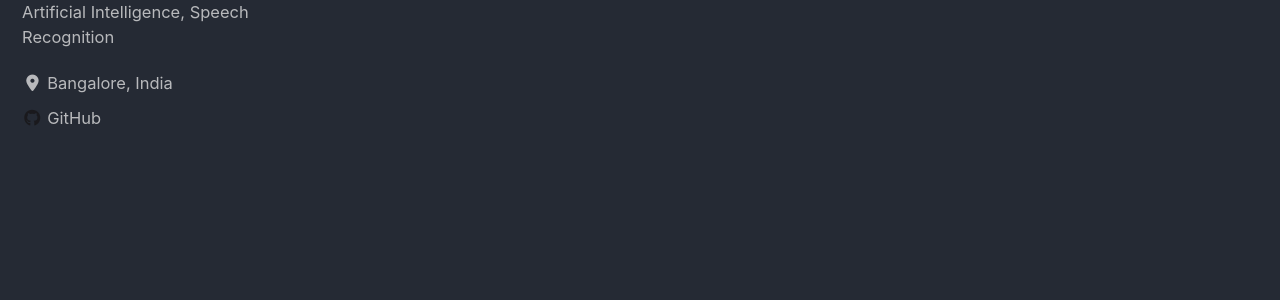
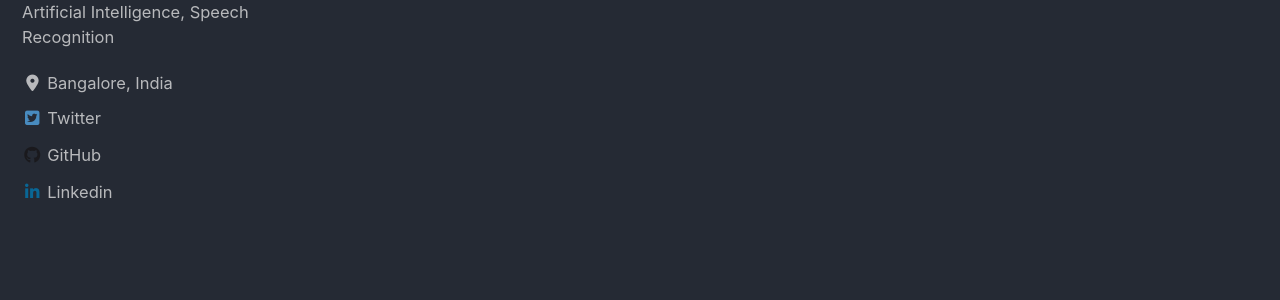
Before and after one commit to anuj1729/anuj1729.github.io, a Jekyll site: the page built from index.html, in a window 1280 px wide. Shown: the part 203-503 px from the top of the page. Built offline with Jekyll 4.4.1, drawn with Linux system fonts in a browser that asks for light colours; cached includes are drawn as plain includes; nearby versions of some CDN libraries; the list of posts is cut into pages by our own code.

Commit message:
Icon update

```diff
--- a/_config.yml
+++ b/_config.yml
@@ -121,16 +121,16 @@
       # url: "https://your-website.com"
     - label: "Twitter"
       icon: "fab fa-fw fa-twitter-square"
-      # url: "https://twitter.com/"
+      url: "https://twitter.com/shahanuj73"
     - label: "Facebook"
       icon: "fab fa-fw fa-facebook-square"
       # url: "https://facebook.com/"
     - label: "GitHub"
       icon: "fab fa-fw fa-github"
       url: "https://github.com/anuj1729"
-    - label: "Instagram"
-      icon: "fab fa-fw fa-instagram"
-      # url: "https://instagram.com/"
+    - label: "Linkedin"
+      icon: "fab fa-fw fa-linkedin-in"
+      url: "https://www.linkedin.com/in/anuj-shah-745b091a1/"
 
 # Site Footer
 footer:
```
